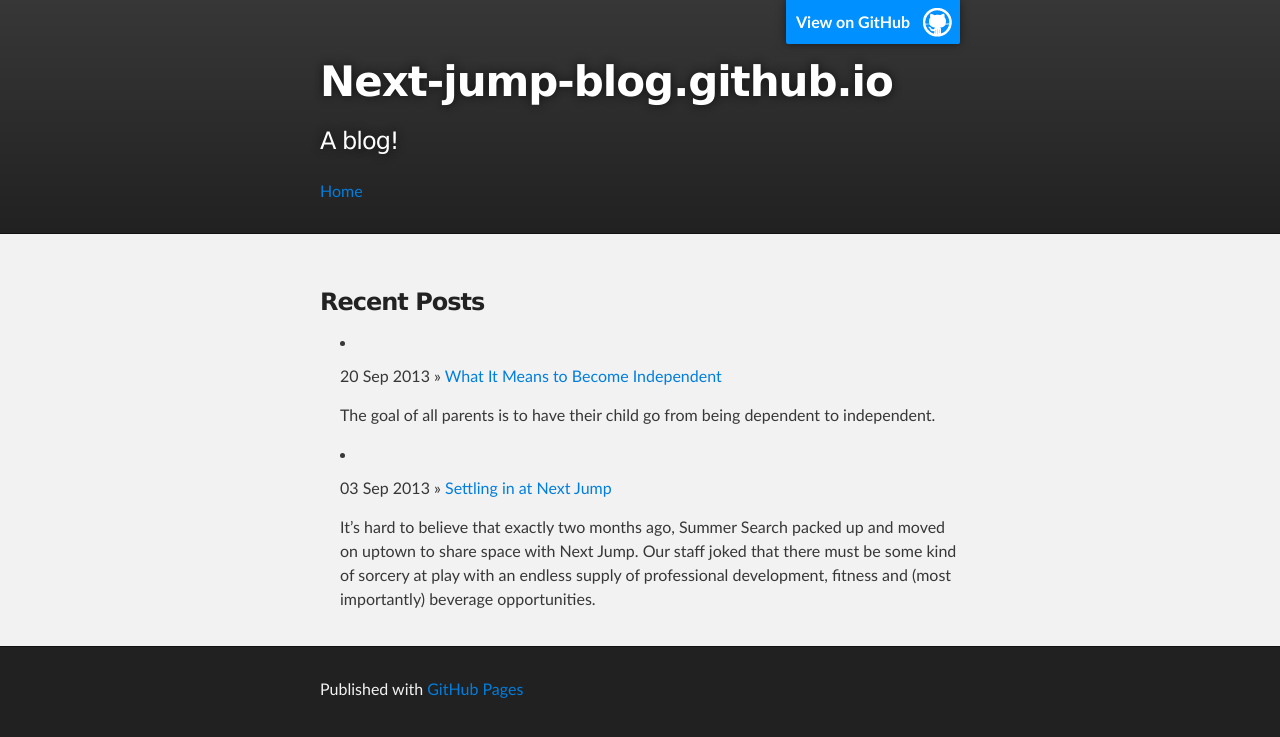
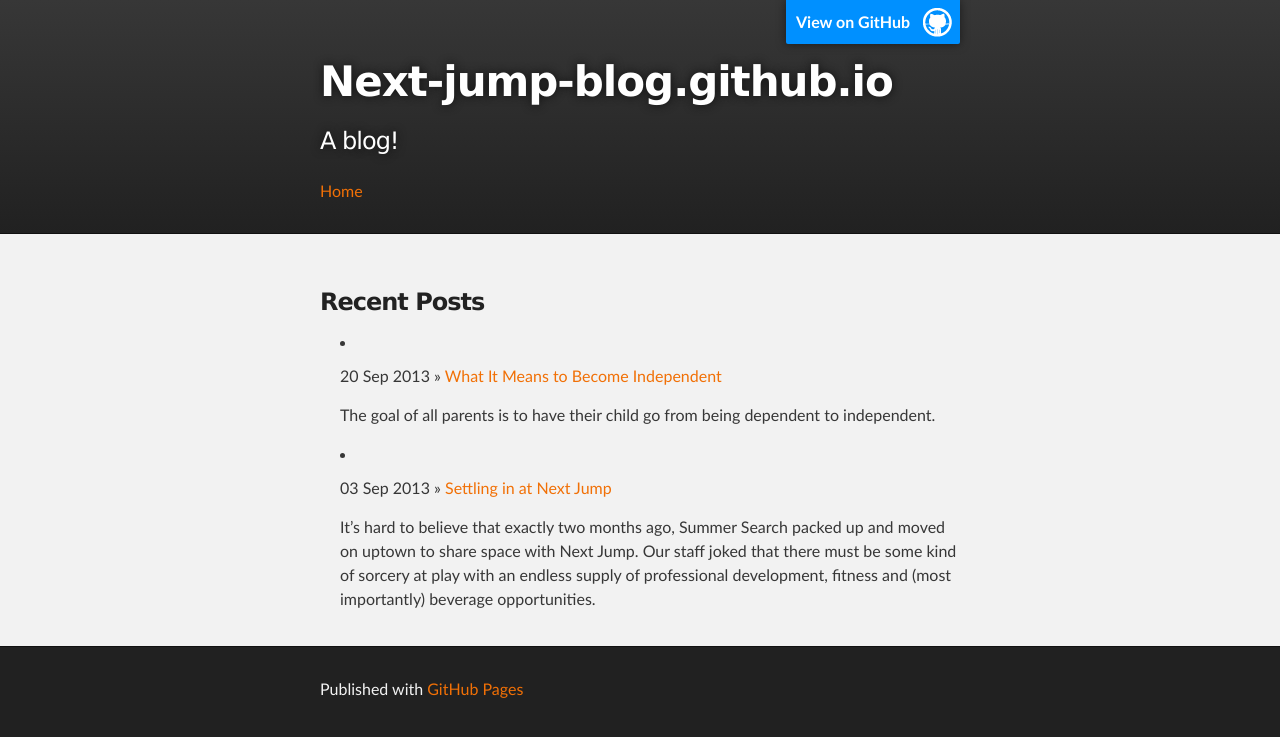
Before and after one commit to mtylpg/nextjump.github.io, a Jekyll site: the page built from index.html, in a window 1280 px wide. Shown: the top 737 px of the page. Built offline with Jekyll 4.4.1, drawn with Linux system fonts in a browser that asks for light colours.

Commit message:
adding directions for setting up jekyll to readme, change links to orange

```diff
--- a/stylesheets/stylesheet.css
+++ b/stylesheets/stylesheet.css
@@ -106,7 +106,8 @@
 
 a {
   text-decoration: none;
-  color: #007edf;
+  // color: #007edf;
+  color: #f17006;
   text-shadow: none;
 
   transition: color 0.5s ease;
@@ -117,7 +118,7 @@
 }
 
 #main_content a:hover {
-  color: #0069ba;
+  color: #C95D04;
 }
 
 footer a:hover {
```
Also changed, not shown: README.md.
